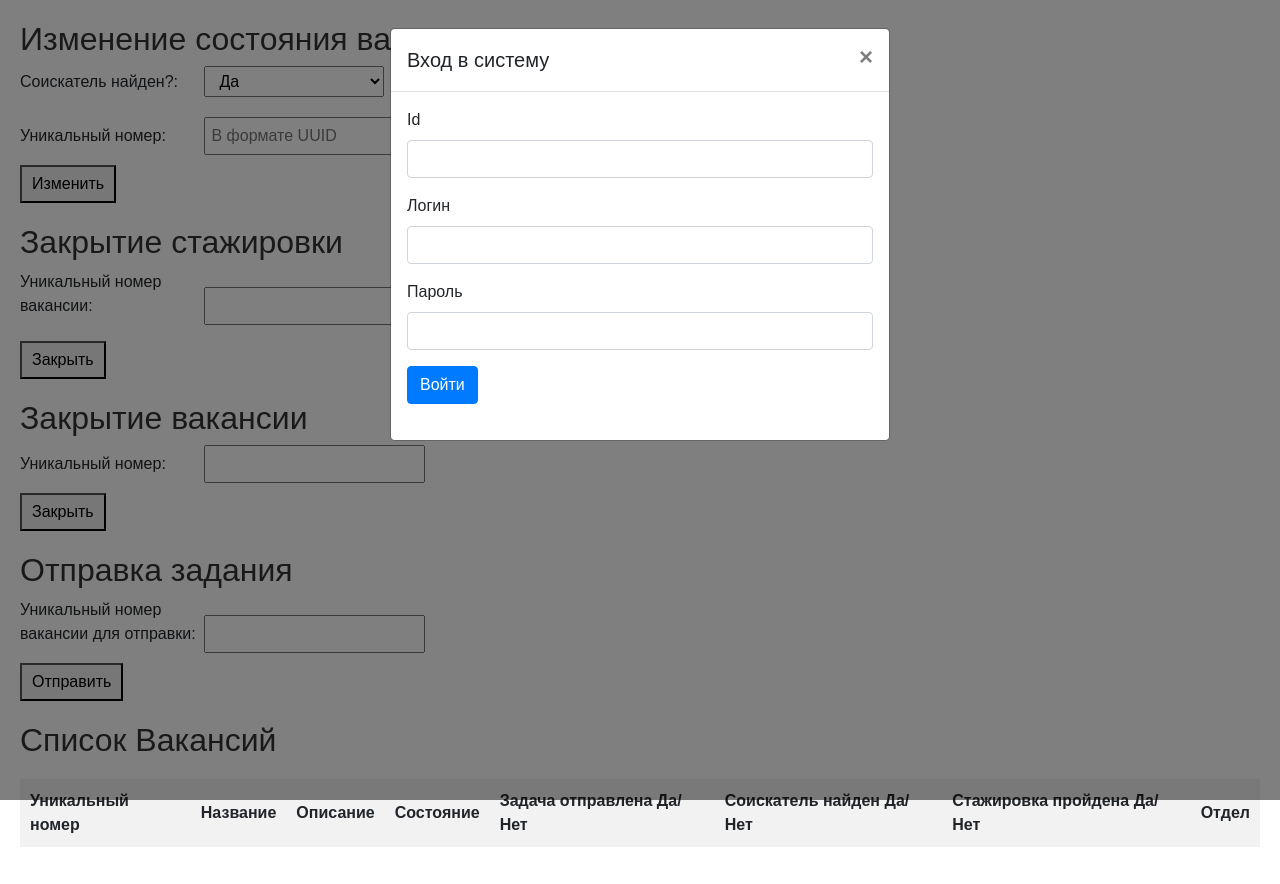
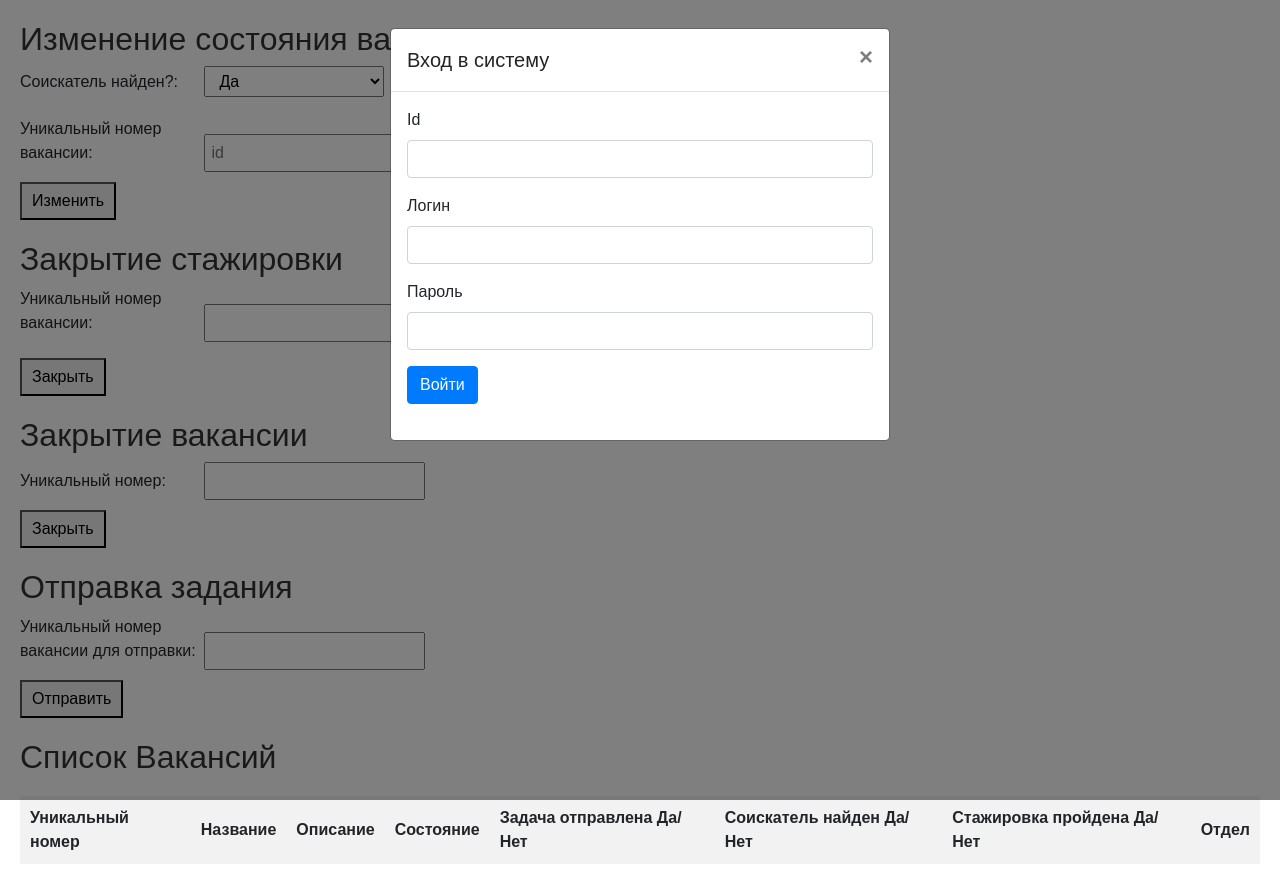
Before and after one commit to Sakurako1/Stoun21-Task, a plain HTML site: page HrClient/index.html in a window 1280 px wide. Drawn offline with nearby package versions, Linux system fonts and the light colour scheme; no server answers.

Commit message:
Update index- change placeholder
Update index- change placeholder

```diff
--- a/HrClient/index.html
+++ b/HrClient/index.html
@@ -21,8 +21,8 @@
             <option value="No">Нет</option>
         </select>
         <br>
-        <label for="uniqueNumber">Уникальный номер:</label>
-        <input type="text" id="id" name="id" placeholder="В формате UUID " required>
+        <label for="uniqueNumber">Уникальный номер вакансии:</label>
+        <input type="text" id="id" name="id" placeholder="id" required>
         <br>
         <button type="submit">Изменить</button>
     </form>
```
